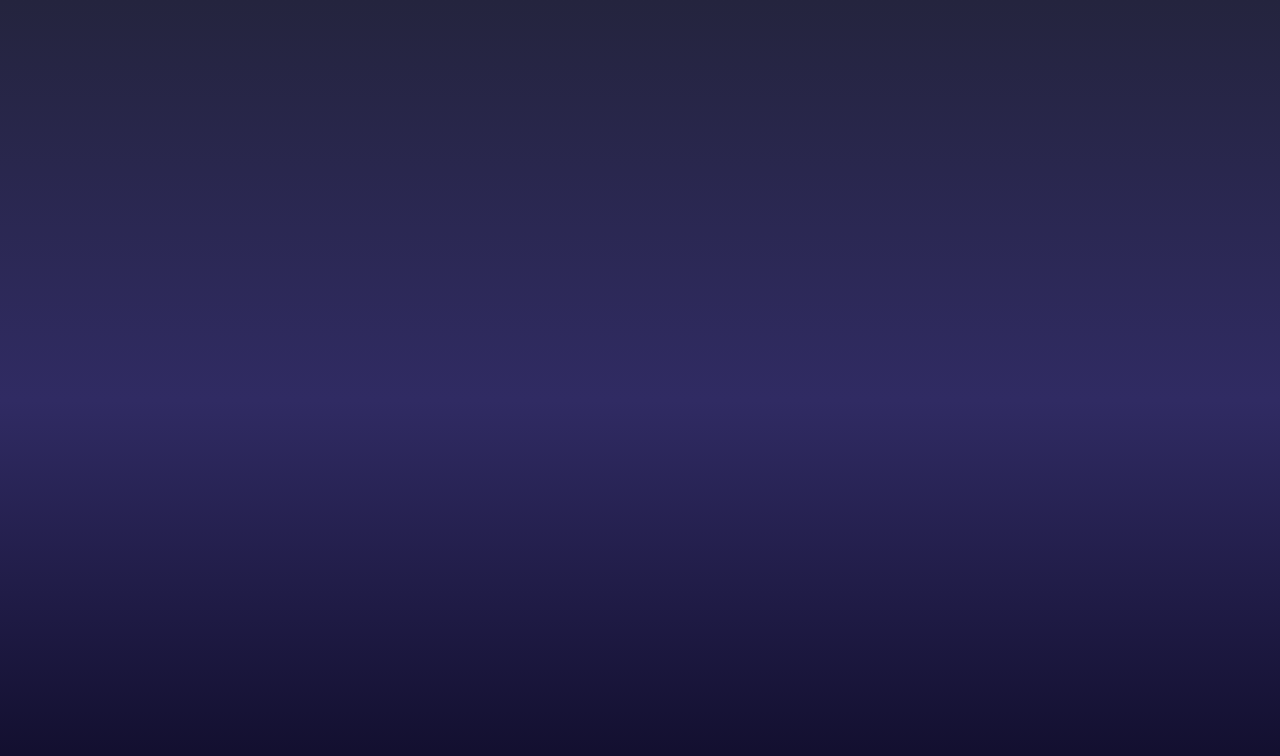
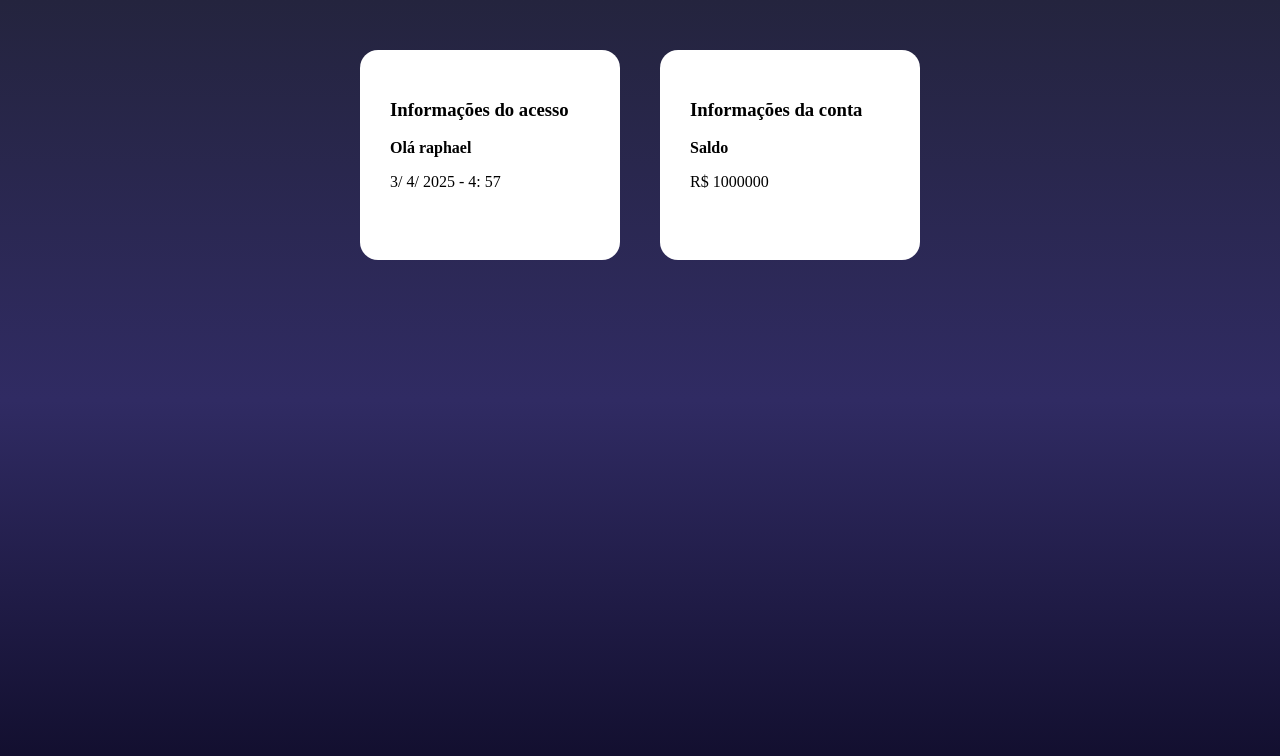
Before and after one commit to Raphaelpimenta/user_login, a React (Vite) app: page /conta/1 in a window 1280 px wide. Before the commit this address had no page. Shown: the top 756 px of the page. Built offline with nearby package versions, Linux system fonts and the light colour scheme.

Commit message:
rota privada

```diff
--- a/src/App.tsx
+++ b/src/App.tsx
@@ -23,7 +23,7 @@ function App() {
     <Box>
       <Routes>
         <Route path="/" element={<Home />}/>
-        <Route path="/conta" element={<Conta />}/>
+        <Route path="/conta/:id" element={<Conta />}/>
 
 
       </Routes>
--- a/src/Pages/Conta.tsx
+++ b/src/Pages/Conta.tsx
@@ -2,6 +2,7 @@ import styled from "styled-components"
 import { CardInfo } from "./CardInfo"
 import { useEffect, useState } from "react"
 import { api } from "../api"
+import { useNavigate, useParams } from "react-router-dom"
 
 const SimpleGrid = styled.div`
     display: flex;
@@ -25,6 +26,7 @@ interface UserData {
     email: string
     password: string
     balance: number
+    id: string
 }
 
 export const Conta = () => {
@@ -40,7 +42,19 @@ export const Conta = () => {
         getData()
     }, [])
 
-    console.log('eu sou user data', UserData)
+    // console.log(UserData)
+
+    const AcessoUser = new Date()
+
+    const actualDate = `${AcessoUser.getDay()}/ ${AcessoUser.getMonth()}/ ${AcessoUser.getFullYear()} - ${AcessoUser.getHours()}: ${AcessoUser.getMinutes()}`
+
+    const { id } = useParams()
+    const navigate = useNavigate()
+    // console.log(id)
+
+    if(UserData && id !== UserData.id) {
+        navigate('/')
+    }
 
 
     return (
@@ -54,7 +68,7 @@ export const Conta = () => {
                 ) : (
                     <>
                     <BoxInfo>
-                        <CardInfo text="Informações do acesso" mainContent={`Olá ${UserData?.name}`} content="22/02/1998"/>
+                        <CardInfo text="Informações do acesso" mainContent={`Olá ${UserData?.name}`} content={actualDate}/>
                     </BoxInfo>
 
                     <BoxInfo>
--- a/src/api.ts
+++ b/src/api.ts
@@ -4,6 +4,7 @@ const conta = {
     email: "login@teste.com",
     password: '12345',
     balance: 1000000,
+    id: '1'
 }
 
 export const api = new Promise((resolve) => {
```
